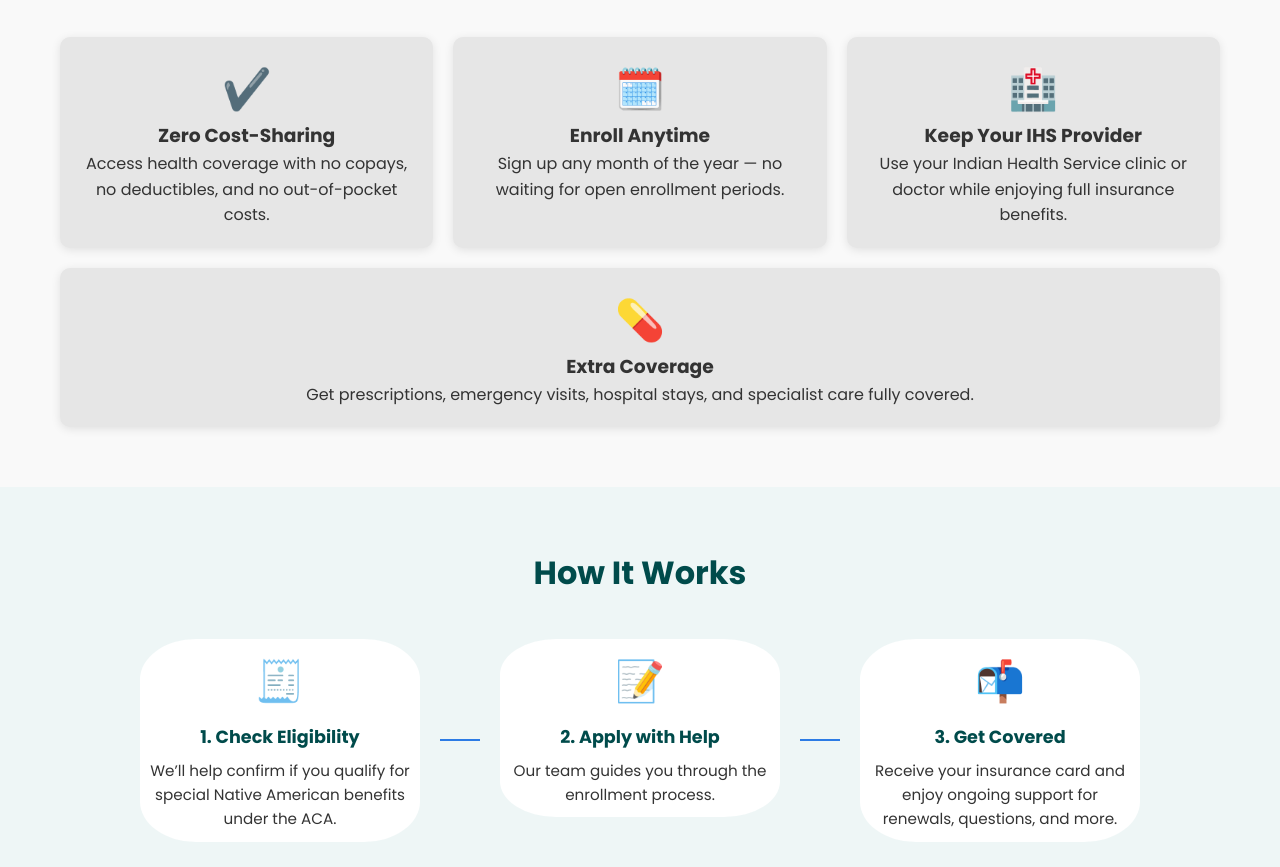
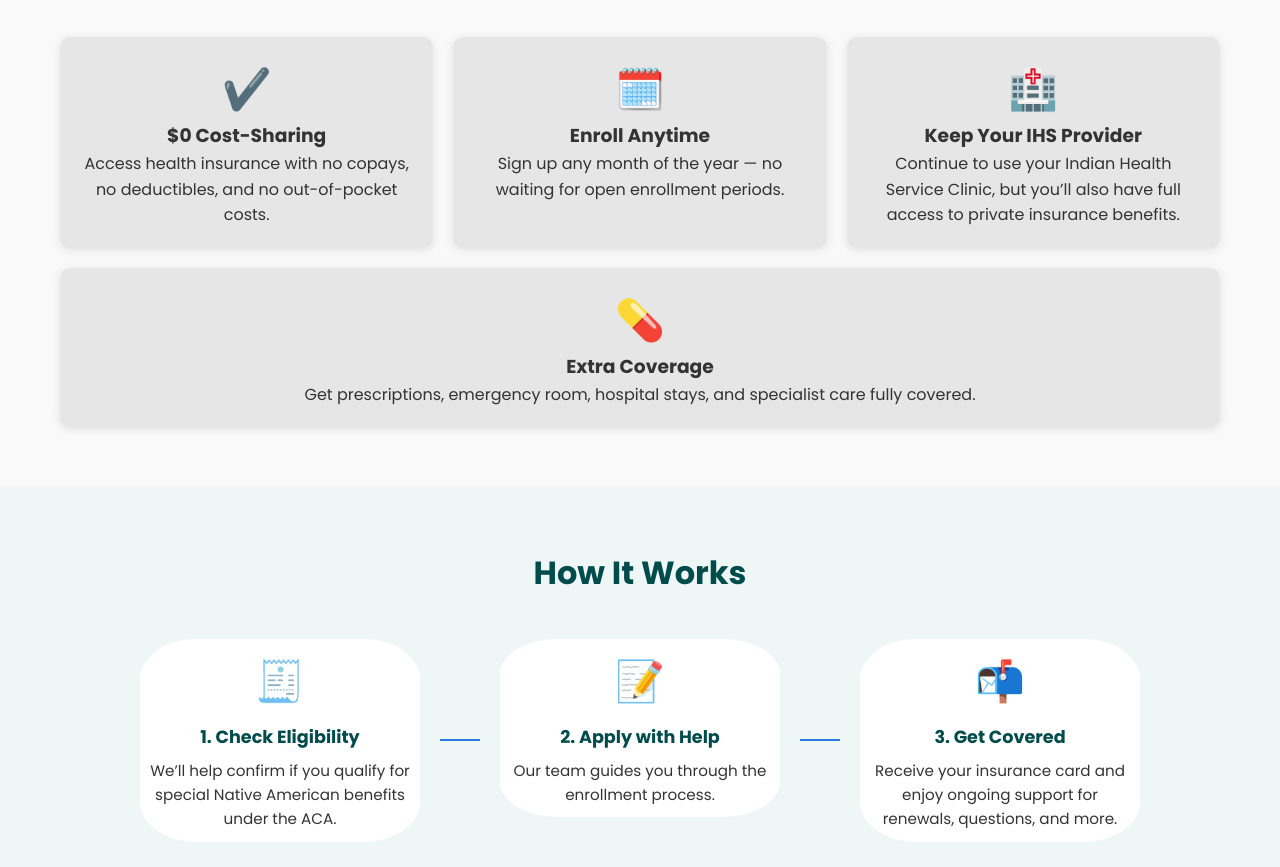
Before and after one commit to rogermgdiaz/USBG, a plain HTML site: page index.html in a window 1280 px wide. Shown: the part 914-1781 px from the top of the page. Drawn offline with nearby package versions, Linux system fonts and the light colour scheme.

Commit message:
Update index.html

```diff
--- a/index.html
+++ b/index.html
@@ -51,8 +51,8 @@
 
         <div class="card">
           <div class="emoji" style="font-size: 2.5rem;">✔️</div>
-          <h3>Zero Cost-Sharing</h3>
-          <p>Access health coverage with no copays, no deductibles, and no out-of-pocket costs.</p>
+          <h3>$0 Cost-Sharing</h3>
+          <p>Access health insurance with no copays, no deductibles, and no out-of-pocket costs.</p>
         </div>
 
         <div class="card">
@@ -64,13 +64,13 @@
         <div class="card">
           <div class="emoji" style="font-size: 2.5rem;">🏥</div>
           <h3>Keep Your IHS Provider</h3>
-          <p>Use your Indian Health Service clinic or doctor while enjoying full insurance benefits.</p>
+          <p>Continue to use your Indian Health Service Clinic, but you’ll also have full access to private insurance benefits.</p>
         </div>
 
         <div class="card">
           <div class="emoji" style="font-size: 2.5rem;">💊</div>
           <h3>Extra Coverage</h3>
-          <p>Get prescriptions, emergency visits, hospital stays, and specialist care fully covered.</p>
+          <p>Get prescriptions, emergency room, hospital stays, and specialist care fully covered.</p>
         </div>
 
       </div>
```
